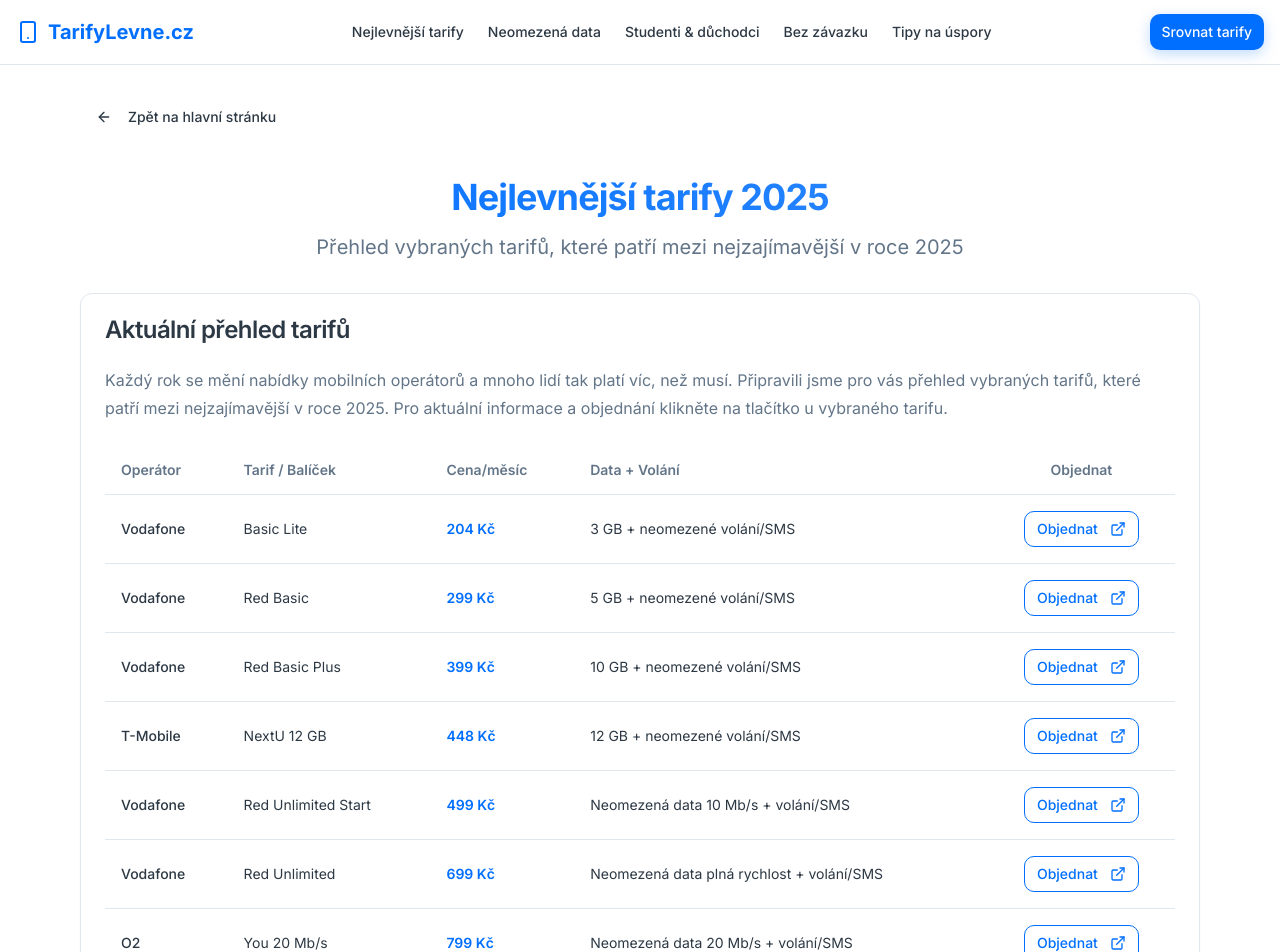
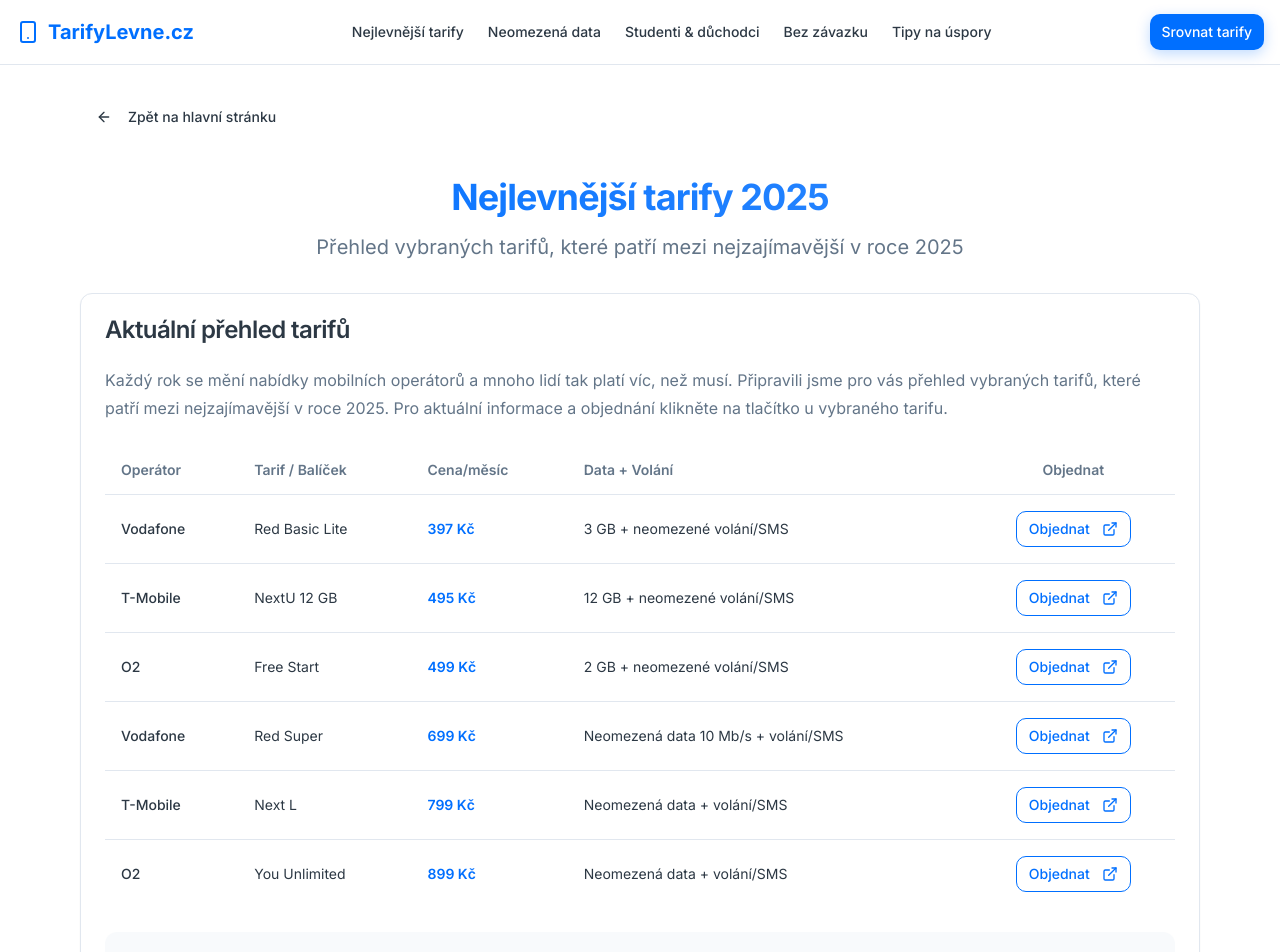
Before and after one commit to melkajakub/tarifylevne, a React (Vite) app: page /nejlevnejsi-tarify-2025 in a window 1280 px wide. Shown: the top 952 px of the page. Built offline with nearby package versions, Linux system fonts and the light colour scheme; the HTML template or start-up script is replaced by a standard one.

Commit message:
Fix tariff prices

```diff
--- a/src/pages/NejlevnejsiTarify.tsx
+++ b/src/pages/NejlevnejsiTarify.tsx
@@ -10,51 +10,44 @@ const NejlevnejsiTarify = () => {
   const tarify = [
     {
       operator: "Vodafone",
-      tarif: "Basic Lite",
-      cena: "204 Kč",
+      tarif: "Red Basic Lite",
+      cena: "397 Kč",
       data: "3 GB + neomezené volání/SMS",
-      link: "{AFFILIATE_LINK}"
-    },
-    {
-      operator: "Vodafone",
-      tarif: "Red Basic",
-      cena: "299 Kč",
-      data: "5 GB + neomezené volání/SMS",
-      link: "{AFFILIATE_LINK}"
-    },
-    {
-      operator: "Vodafone",
-      tarif: "Red Basic Plus",
-      cena: "399 Kč",
-      data: "10 GB + neomezené volání/SMS",
       link: "{AFFILIATE_LINK}"
     },
     {
       operator: "T-Mobile",
       tarif: "NextU 12 GB",
-      cena: "448 Kč",
+      cena: "495 Kč",
       data: "12 GB + neomezené volání/SMS",
       link: "https://www.t-mobile.cz"
     },
     {
+      operator: "O2",
+      tarif: "Free Start",
+      cena: "499 Kč",
+      data: "2 GB + neomezené volání/SMS",
+      link: "https://www.o2.cz"
+    },
+    {
       operator: "Vodafone",
-      tarif: "Red Unlimited Start",
-      cena: "499 Kč",
+      tarif: "Red Super",
+      cena: "699 Kč",
       data: "Neomezená data 10 Mb/s + volání/SMS",
       link: "{AFFILIATE_LINK}"
     },
     {
-      operator: "Vodafone",
-      tarif: "Red Unlimited",
-      cena: "699 Kč",
-      data: "Neomezená data plná rychlost + volání/SMS",
-      link: "{AFFILIATE_LINK}"
+      operator: "T-Mobile",
+      tarif: "Next L",
+      cena: "799 Kč",
+      data: "Neomezená data + volání/SMS",
+      link: "https://www.t-mobile.cz"
     },
     {
       operator: "O2",
-      tarif: "You 20 Mb/s",
-      cena: "799 Kč",
-      data: "Neomezená data 20 Mb/s + volání/SMS",
+      tarif: "You Unlimited",
+      cena: "899 Kč",
+      data: "Neomezená data + volání/SMS",
       link: "https://www.o2.cz"
     }
   ];
```
